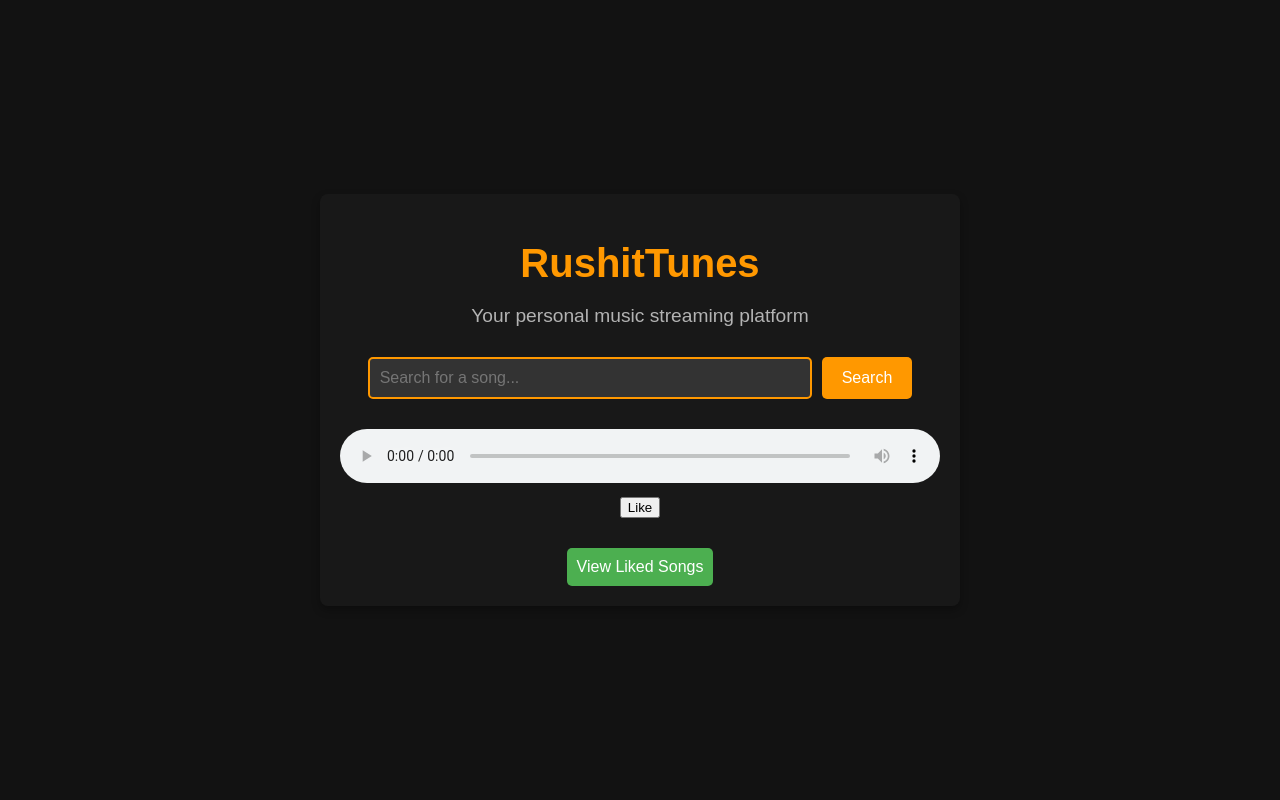
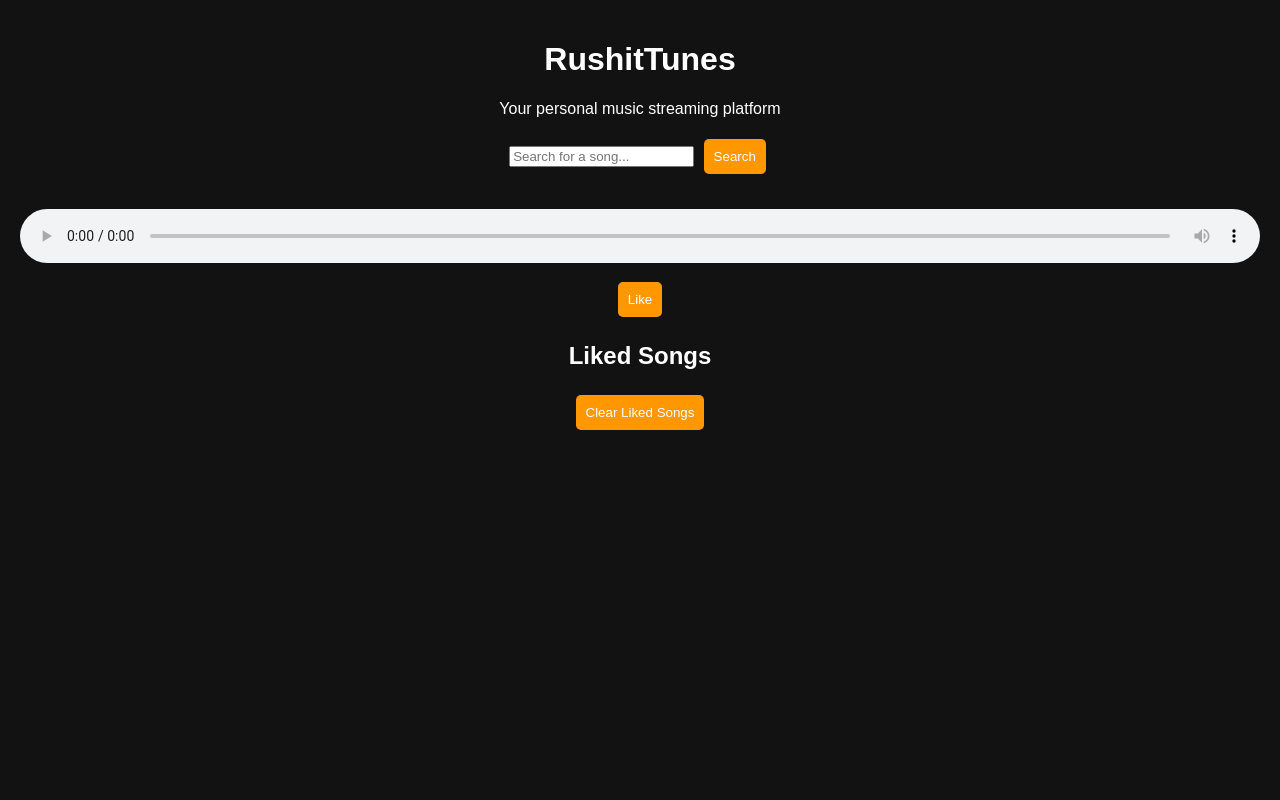
Before and after one commit to rushity/RushitTunes, a Flask app: page / in a window 1280 px wide. Run offline with Flask 3, Linux system fonts and the light colour scheme.

Commit message:
Update index.html

```diff
--- a/templates/index.html
+++ b/templates/index.html
@@ -11,98 +11,56 @@
             color: #fff;
             margin: 0;
             padding: 0;
-            display: flex;
-            justify-content: center;
-            align-items: center;
-            height: 100vh;
             text-align: center;
         }
 
         .container {
-            width: 90%;
-            max-width: 600px;
             padding: 20px;
-            background-color: #181818;
-            border-radius: 8px;
-            box-shadow: 0 4px 8px rgba(0, 0, 0, 0.3);
-        }
-
-        header h1 {
-            font-size: 2.5em;
-            color: #ff9800;
-            margin-bottom: 10px;
-        }
-
-        header p {
-            font-size: 1.2em;
-            color: #b3b3b3;
-        }
-
-        .search-form {
-            display: flex;
-            justify-content: center;
-            margin-top: 30px;
-        }
-
-        .search-form input {
-            padding: 10px;
-            font-size: 1em;
-            width: 70%;
-            border: 2px solid #ff9800;
-            border-radius: 5px;
-            background-color: #333;
-            color: #fff;
-        }
-
-        .search-form button {
-            padding: 10px 20px;
-            margin-left: 10px;
-            font-size: 1em;
-            background-color: #ff9800;
-            border: none;
-            border-radius: 5px;
-            color: #fff;
-            cursor: pointer;
-        }
-
-        .search-form button:hover {
-            background-color: #ff5722;
         }
 
         .player-container {
-            margin-top: 30px;
+            margin: 20px 0;
         }
 
         audio {
             width: 100%;
-            border-radius: 5px;
+            margin: 10px 0;
         }
 
-        .liked-songs {
-            margin-top: 30px;
+        button {
+            padding: 10px;
+            margin: 5px;
+            background-color: #ff9800;
+            color: #fff;
+            border: none;
+            border-radius: 5px;
+            cursor: pointer;
         }
 
-        .liked-songs button {
-            background-color: #4caf50;
-            border: none;
-            padding: 10px;
-            border-radius: 5px;
-            color: #fff;
-            cursor: pointer;
-            font-size: 1em;
+        button:hover {
+            background-color: #ff5722;
         }
 
-        .liked-songs button:hover {
-            background-color: #388e3c;
+        ul {
+            list-style: none;
+            padding: 0;
+        }
+
+        li {
+            margin: 5px 0;
+            cursor: pointer;
+            color: #ff9800;
+        }
+
+        li:hover {
+            color: #ff5722;
         }
     </style>
 </head>
 <body>
     <div class="container">
-        <header>
-            <h1>RushitTunes</h1>
-            <p>Your personal music streaming platform</p>
-        </header>
+        <h1>RushitTunes</h1>
+        <p>Your personal music streaming platform</p>
 
         <form id="searchForm" class="search-form">
             <input type="text" id="query" placeholder="Search for a song..." required>
@@ -111,24 +69,19 @@
 
         <div id="playerContainer" class="player-container">
             <audio id="audioPlayer" controls></audio>
-            <button id="likeButton" style="margin-top: 10px;">Like</button>
+            <button id="likeButton">Like</button>
         </div>
 
-        <div class="liked-songs">
-            <button id="viewLiked">View Liked Songs</button>
+        <div id="likedSongsContainer" class="player-container">
+            <h2>Liked Songs</h2>
+            <ul id="likedSongsList"></ul>
+            <button id="clearLikedSongsButton">Clear Liked Songs</button>
         </div>
     </div>
 
     <script>
+        // Fetch the search form and handle search
         const form = document.getElementById('searchForm');
-        const audioPlayer = document.getElementById('audioPlayer');
-        const likeButton = document.getElementById('likeButton');
-        const viewLiked = document.getElementById('viewLiked');
-        const likedSongsKey = 'likedSongs';
-
-        let currentSong = null;
-
-        // Fetch song based on search
         form.addEventListener('submit', async function (event) {
             event.preventDefault();
             const query = document.getElementById('query').value;
@@ -137,7 +90,7 @@
                 const response = await fetch('/search', {
                     method: 'POST',
                     headers: { 'Content-Type': 'application/json' },
-                    body: JSON.stringify({ query: query })
+                    body: JSON.stringify({ query })
                 });
 
                 const data = await response.json();
@@ -147,50 +100,80 @@
                     return;
                 }
 
-                currentSong = { query: query, audio_url: data.audio_url };
-                audioPlayer.src = currentSong.audio_url;
+                const audioPlayer = document.getElementById('audioPlayer');
+                audioPlayer.src = data.audio_url;
                 audioPlayer.play();
             } catch (error) {
                 alert(`Failed to fetch song: ${error}`);
             }
         });
 
-        // Like the current song
-        likeButton.addEventListener('click', function () {
-            if (currentSong) {
-                let likedSongs = JSON.parse(localStorage.getItem(likedSongsKey)) || [];
-                likedSongs.push(currentSong);
-                localStorage.setItem(likedSongsKey, JSON.stringify(likedSongs));
-                alert('Song added to liked songs!');
-            } else {
-                alert('No song is currently playing.');
+        // Like button functionality
+        document.getElementById('likeButton').addEventListener('click', function () {
+            const audioPlayer = document.getElementById('audioPlayer');
+            const songTitle = document.getElementById('query').value || 'Unknown Song';
+            const songUrl = audioPlayer.src;
+
+            if (!songUrl) {
+                alert('No song is currently playing!');
+                return;
+            }
+
+            const likedSongs = JSON.parse(localStorage.getItem('likedSongs')) || [];
+
+            if (likedSongs.some(song => song.url === songUrl)) {
+                alert('This song is already liked!');
+                return;
+            }
+
+            likedSongs.push({ title: songTitle, url: songUrl });
+            localStorage.setItem('likedSongs', JSON.stringify(likedSongs));
+
+            alert('Song liked successfully!');
+            fetchLikedSongs();
+        });
+
+        // Fetch and display liked songs
+        function fetchLikedSongs() {
+            const likedSongs = JSON.parse(localStorage.getItem('likedSongs')) || [];
+            const likedSongsList = document.getElementById('likedSongsList');
+
+            likedSongsList.innerHTML = '';
+
+            likedSongs.forEach((song, index) => {
+                const li = document.createElement('li');
+                li.textContent = song.title;
+                li.dataset.url = song.url;
+                li.addEventListener('click', () => playSongFromLiked(song.url, index, likedSongs));
+                likedSongsList.appendChild(li);
+            });
+        }
+
+        // Play liked song and auto-play the next
+        function playSongFromLiked(url, index, songs) {
+            const audioPlayer = document.getElementById('audioPlayer');
+            audioPlayer.src = url;
+            audioPlayer.play();
+
+            audioPlayer.onended = () => {
+                const nextIndex = index + 1;
+                if (nextIndex < songs.length) {
+                    playSongFromLiked(songs[nextIndex].url, nextIndex, songs);
+                }
+            };
+        }
+
+        // Clear liked songs
+        document.getElementById('clearLikedSongsButton').addEventListener('click', function () {
+            if (confirm('Are you sure you want to clear all liked songs?')) {
+                localStorage.removeItem('likedSongs');
+                fetchLikedSongs();
+                alert('Liked songs cleared!');
             }
         });
 
-        // View liked songs
-        viewLiked.addEventListener('click', function () {
-            let likedSongs = JSON.parse(localStorage.getItem(likedSongsKey)) || [];
-            if (likedSongs.length === 0) {
-                alert('No liked songs yet!');
-                return;
-            }
-
-            let index = 0;
-
-            function playNextLikedSong() {
-                if (index < likedSongs.length) {
-                    const song = likedSongs[index];
-                    audioPlayer.src = song.audio_url;
-                    audioPlayer.play();
-                    index++;
-                } else {
-                    alert('End of liked songs!');
-                }
-            }
-
-            audioPlayer.addEventListener('ended', playNextLikedSong);
-            playNextLikedSong();
-        });
+        // Load liked songs on page load
+        fetchLikedSongs();
     </script>
 </body>
 </html>
```
